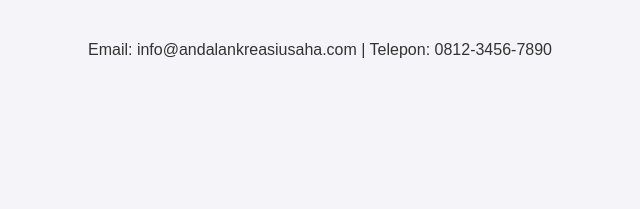
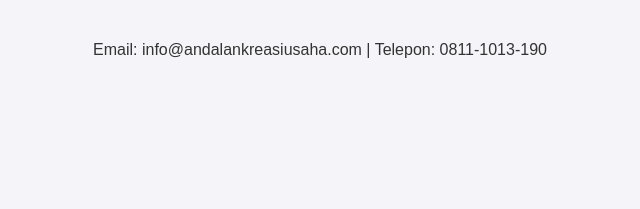
Before and after one commit to jenderal45/andalankreasiusaha, a plain HTML site: page index.html in a window 1280 px wide. Shown: the part 1566-1775 px from the top of the page, 320-960 px from the left. Drawn offline with Linux system fonts and the light colour scheme.

Commit message:
Update index.html

```diff
--- a/index.html
+++ b/index.html
@@ -181,7 +181,7 @@
     <section id="contact">
         <h2>Kontak Kami</h2>
         <p>Hubungi Andalan Kreasi Usaha untuk informasi lebih lanjut atau layanan khusus sesuai kebutuhan Anda.</p>
-        <p>Email: info@andalankreasiusaha.com | Telepon: 0812-3456-7890</p>
+        <p>Email: info@andalankreasiusaha.com | Telepon: 0811-1013-190</p>
     </section>
 
     <footer>
```
